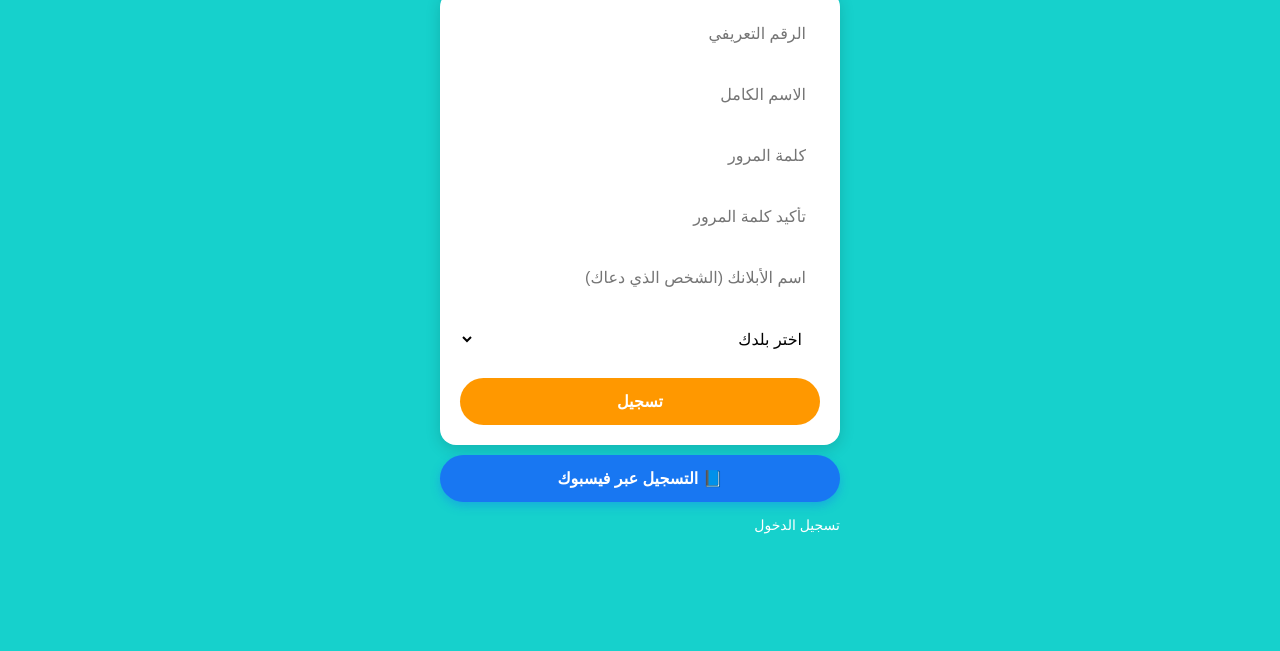
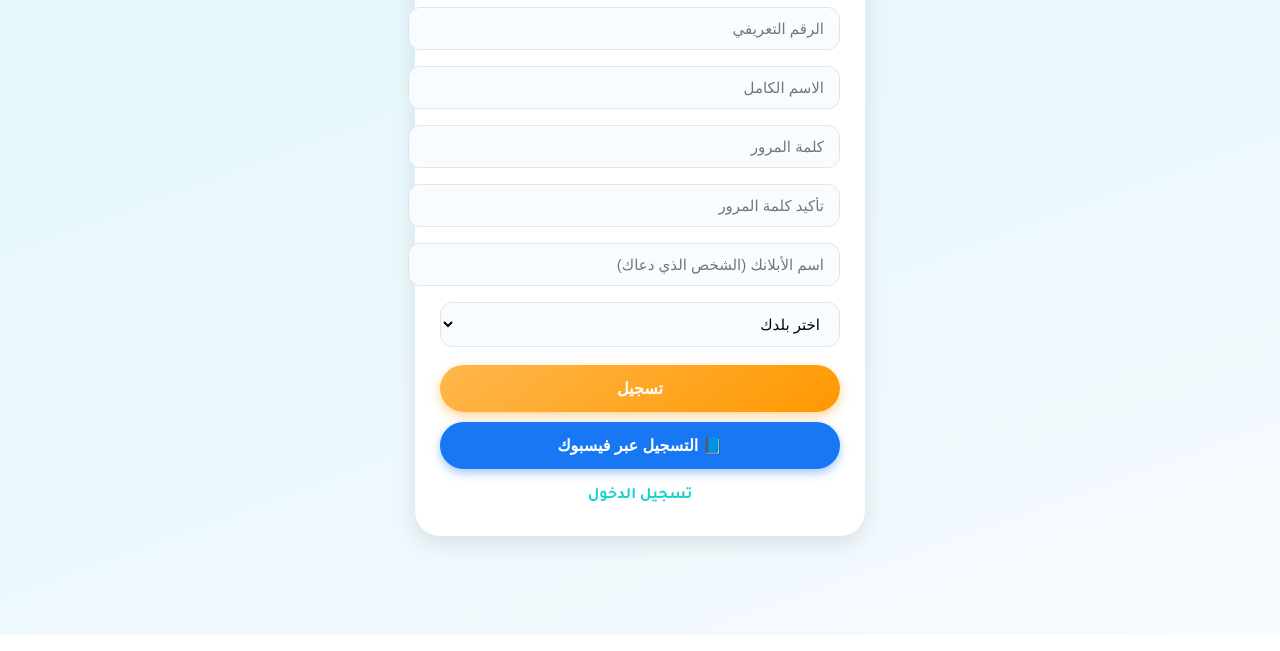
Before and after one commit to roonvemo/RBT-APP, a plain HTML site: page signup.html in a window 1280 px wide. Shown: the part 165-816 px from the top of the page. Drawn offline with Linux system fonts and the light colour scheme.

Commit message:
Update signup.html

```diff
--- a/signup.html
+++ b/signup.html
@@ -3,9 +3,77 @@
 <head>
   <meta charset="UTF-8" />
   <meta name="viewport" content="width=device-width, initial-scale=1.0"/>
-  <title>إنشاء حساب</title>
-  <link rel="stylesheet" href="style.css" />
+  <title>إنشاء حساب - Royal Bee Team</title>
+
+  <!-- خط جميل -->
+  <link href="https://fonts.googleapis.com/css2?family=Tajawal:wght@400;700&display=swap" rel="stylesheet"/>
+
   <style>
+    body {
+      margin: 0;
+      padding: 0;
+      font-family: 'Tajawal', sans-serif;
+      background: linear-gradient(160deg, #e0f7fa, #f7faff);
+      display: flex;
+      align-items: center;
+      justify-content: center;
+      height: 100vh;
+    }
+
+    .form-container {
+      background-color: #ffffff;
+      border-radius: 25px;
+      box-shadow: 0 8px 25px rgba(0, 0, 0, 0.1);
+      padding: 30px 25px;
+      width: 90%;
+      max-width: 400px;
+      text-align: center;
+    }
+
+    .logo {
+      width: 120px;
+      margin-bottom: 15px;
+    }
+
+    .auth-form input,
+    .auth-form select {
+      width: 100%;
+      padding: 12px 15px;
+      margin: 8px 0;
+      border: 1px solid #dfe6eb;
+      border-radius: 12px;
+      font-size: 15px;
+      outline: none;
+      background-color: #f9fcff;
+      transition: border-color 0.3s ease;
+    }
+
+    .auth-form input:focus,
+    .auth-form select:focus {
+      border-color: #16d1cc;
+      box-shadow: 0 0 6px rgba(22, 209, 204, 0.3);
+    }
+
+    .btn-orange {
+      background: linear-gradient(145deg, #ffb74d, #ff9800);
+      color: white;
+      border: none;
+      padding: 14px;
+      width: 100%;
+      border-radius: 30px;
+      font-size: 16px;
+      font-weight: bold;
+      margin-top: 10px;
+      cursor: pointer;
+      box-shadow: 0 4px 12px rgba(255, 152, 0, 0.4);
+      transition: transform 0.2s, box-shadow 0.2s;
+    }
+
+    .btn-orange:hover {
+      transform: translateY(-2px);
+      box-shadow: 0 6px 18px rgba(255, 152, 0, 0.5);
+    }
+
     .facebook-btn {
       background-color: #1877f2;
       color: white;
@@ -18,18 +86,43 @@
       margin-top: 10px;
       box-shadow: 0 4px 10px rgba(24, 119, 242, 0.4);
       cursor: pointer;
+      transition: 0.3s ease;
     }
+
     .facebook-btn:hover {
       background-color: #145dbf;
     }
+
+    .extras {
+      margin-top: 18px;
+    }
+
+    .extras a {
+      color: #16d1cc;
+      text-decoration: none;
+      font-weight: bold;
+      transition: color 0.3s;
+    }
+
+    .extras a:hover {
+      color: #ff9800;
+    }
+
+    @media (max-height: 600px) {
+      body {
+        height: auto;
+        padding: 40px 0;
+      }
+    }
   </style>
 </head>
-<body class="auth-body">
+
+<body>
 
   <div class="form-container">
     <img src="assets/image/logo.png" alt="Royal Bee Team" class="logo" />
 
-    <form class="auth-form white-box">
+    <form class="auth-form">
       <input type="text" id="id-number" placeholder="الرقم التعريفي" required />
       <input type="text" id="fullname" placeholder="الاسم الكامل" required />
       <input type="password" id="password" placeholder="كلمة المرور" required />
@@ -49,7 +142,6 @@
       <button class="btn-orange" type="submit">تسجيل</button>
     </form>
 
-    <!-- زر التسجيل عبر فيسبوك -->
     <button class="facebook-btn" onclick="registerWithFacebook()">📘 التسجيل عبر فيسبوك</button>
 
     <div class="extras">
@@ -61,11 +153,11 @@
     document.querySelector("form").addEventListener("submit", function(e) {
       e.preventDefault();
 
-      const idNumber = document.getElementById("id-number").value;
-      const fullName = document.getElementById("fullname").value;
-      const password = document.getElementById("password").value;
-      const confirmPassword = document.getElementById("confirm-password").value;
-      const upline = document.getElementById("upline").value;
+      const idNumber = document.getElementById("id-number").value.trim();
+      const fullName = document.getElementById("fullname").value.trim();
+      const password = document.getElementById("password").value.trim();
+      const confirmPassword = document.getElementById("confirm-password").value.trim();
+      const upline = document.getElementById("upline").value.trim();
       const country = document.getElementById("country").value;
 
       if (!idNumber || !fullName || !password || !confirmPassword || !upline || !country) {
@@ -78,19 +170,18 @@
         return;
       }
 
-      // حفظ بيانات المستخدم في localStorage (مبدئياً)
+      // حفظ بيانات المستخدم مؤقتًا في localStorage
       localStorage.setItem("user_id", idNumber);
       localStorage.setItem("user_fullname", fullName);
       localStorage.setItem("user_upline", upline);
       localStorage.setItem("user_country", country);
-      localStorage.setItem("user_rank", "مسوق"); // رتبة افتراضية
+      localStorage.setItem("user_rank", "مسوق");
 
-      // التوجيه إلى الصفحة الرئيسية
       window.location.href = "homepage.html";
     });
 
     function registerWithFacebook() {
-      alert("سيتم ربط التسجيل بحساب فيسبوك لاحقًا (ميزة قيد التطوير).");
+      alert("سيتم تفعيل التسجيل عبر فيسبوك قريبًا 🚀");
     }
   </script>
 
```
